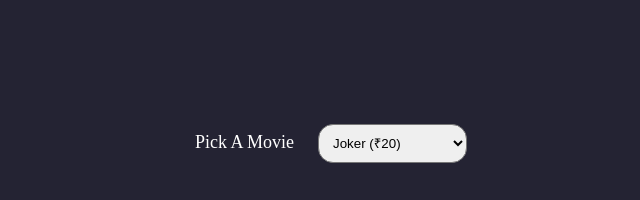
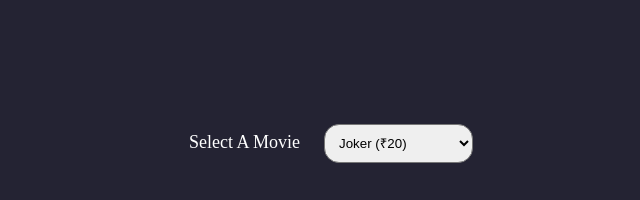
Before and after one commit to naren03/Movie-Seat-Booking, a plain HTML site: page index.html in a window 1280 px wide. Shown: the top 200 px of the page, 319-959 px from the left. Drawn offline with Linux system fonts and the light colour scheme.

Commit message:
Label Changed

```diff
--- a/index.html
+++ b/index.html
@@ -9,7 +9,7 @@
 	</head>
 	<body>
 		<div class="lead">
-			<label>Pick A Movie</label>
+			<label>Select A Movie</label>
 			<select id="selectMovie">
 				<option value="20">Joker (&#8377;20)</option>
 				<option value="15">Lion King (&#8377;15)</option>
```
